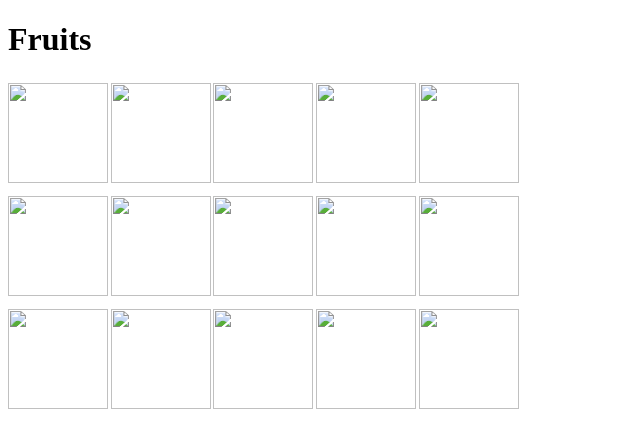
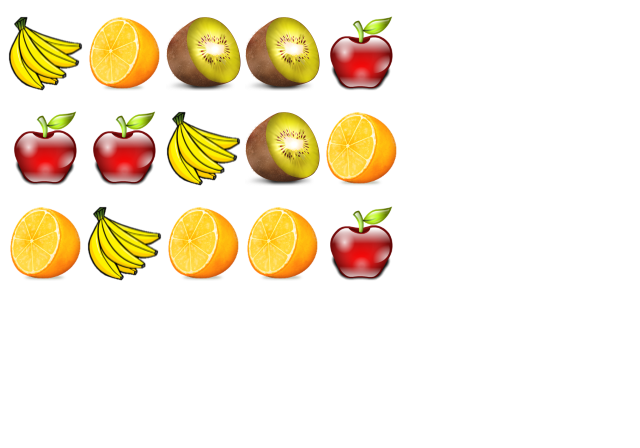
Before and after one commit to Nguyenhang1711/Nguyenhang1711.github.io, a plain HTML site: page week2/exercise2/fruits.html in a window 1280 px wide. Shown: the whole page, without its empty margins (0-640 px from the left). Drawn offline with Linux system fonts and the light colour scheme.

Commit message:
Bài tập week2

```diff
--- a/week2/exercise2/fruits.html
+++ b/week2/exercise2/fruits.html
@@ -3,30 +3,31 @@
 <head>
     <meta charset="UTF-8">
     <meta name="viewport" content="width=device-width, initial-scale=1.0">
-    <title>Fruits.html</title>
+    <title>Document</title>
 </head>
 <body>
-    <h1> Fruits<h6>
     <p>
-        <img src="banana.png" width="100" height="100" />
-        <img src="orange.png" width="100" height="100" />
-        <img src="kiwi.png" width="100" height="100" />
-        <img src="kiwi.png" width="100" height="100" />
-        <img src="apple.png" width="100" height="100" />
+        <img src="images/banana.png" alt="">
+        <img src="images/orange.png" alt="">
+        <img src="images/kiwi.png" alt="">
+        <img src="images/kiwi.png" alt="">
+        <img src="images/apple.png" alt="">
     </p>
     <p>
-        <img src="apple.png" width="100" height="100" />
-        <img src="apple.png" width="100" height="100" />
-        <img src="banana.png" width= "100" height="100" />
-        <img src="kiwi.png" width="100" height="100" />
-        <img src="orange.png" width="100" height="100" />
-    </p>
-<p>
-    <img src="orange.png" width="100" height="100" />
-    <img src="banana.png" width="100" height="100" />
-    <img src="orange.png" width="100" height="100" />
-    <img src="orange.png" width="100" height="100" />
-    <img src="apple.png" width="100" height="100" />
-</p>
+        <img src="images/apple.png" alt="">
+        <img src="images/apple.png" alt="">
+        <img src="images/banana.png" alt="">
+        <img src="images/kiwi.png" alt="">
+        <img src="images/orange.png" alt="">
+     </p>
+     <p>
+        <img src="images/orange.png" alt="">
+        <img src="images/banana.png" alt="">
+        <img src="images/orange.png" alt="">
+        <img src="images/orange.png" alt="">
+        <img src="images/apple.png" alt="">
+     </p>
+
+
 </body>
 </html>
```
